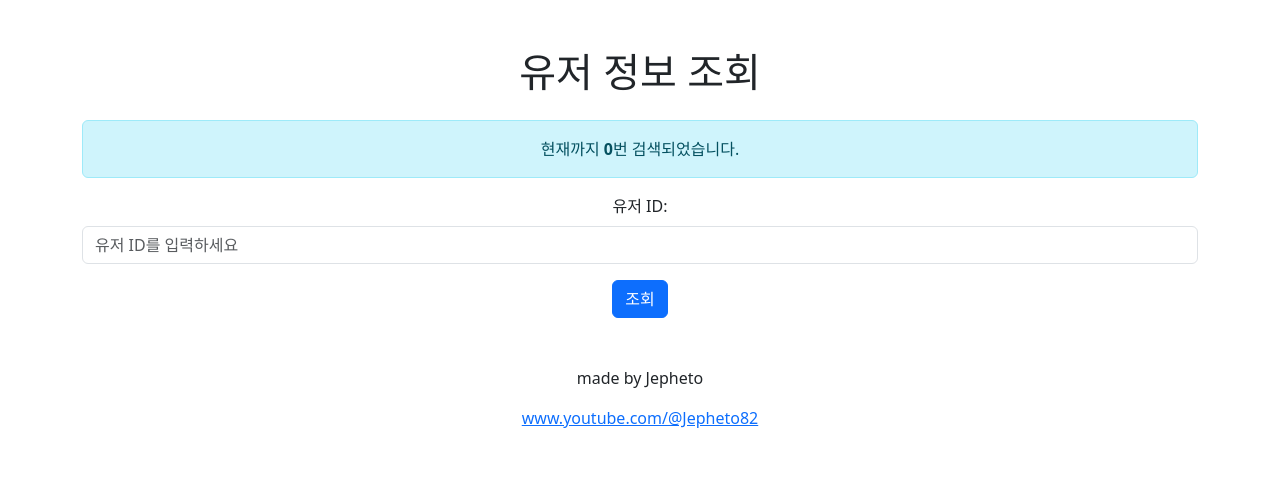
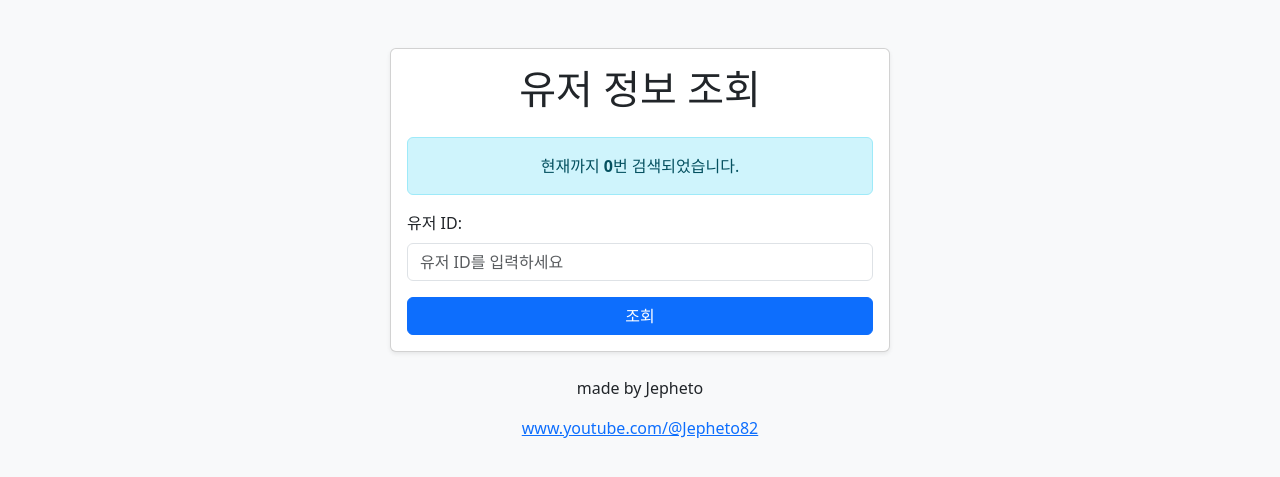
Before and after one commit to Jepheto/CA_Web, a Flask app: page / in a window 1280 px wide. Shown: the top 477 px of the page. Run offline with Flask 3, Linux system fonts and the light colour scheme.

Commit message:
웹페이지 다듬기

```diff
--- a/templates/home.html
+++ b/templates/home.html
@@ -4,29 +4,38 @@
   <meta charset="UTF-8">
   <title>유저 정보 조회</title>
   <link href="https://cdn.jsdelivr.net/npm/bootstrap@5.3.0/dist/css/bootstrap.min.css" rel="stylesheet">
+  <style>
+    .card-custom {
+      max-width: 500px;
+      margin: auto;
+    }
+  </style>
 </head>
-<body class="container mt-5">
-  <h1 class="text-center mb-4">유저 정보 조회</h1>
-
-  <!-- 🔹 검색 횟수 표시 -->
+<body class="bg-light">
+  <div class="container mt-5">
+    <div class="card card-custom shadow-sm">
+      <div class="card-body">
+        <h1 class="card-title text-center mb-4">유저 정보 조회</h1>
         <div class="alert alert-info text-center">
           현재까지 <strong>{{ search_count }}</strong>번 검색되었습니다.
         </div>
-
-  <form action="/user" method="get" class="text-center">
+        <form action="/user" method="get">
           <div class="mb-3">
             <label for="id" class="form-label">유저 ID:</label>
             <input type="text" id="id" name="id" class="form-control" placeholder="유저 ID를 입력하세요" required>
           </div>
+          <div class="d-grid">
             <button type="submit" class="btn btn-primary">조회</button>
+          </div>
         </form>
-
-  <!-- 하단에 추가된 footer -->
-  <footer class="text-center mt-5">
+      </div>
+    </div>
+    <footer class="text-center mt-4">
       <p>made by Jepheto</p>
       <p>
         <a href="https://www.youtube.com/@Jepheto82" target="_blank">www.youtube.com/@Jepheto82</a>
       </p>
     </footer>
+  </div>
 </body>
 </html>
```
Also changed, not shown: templates/result.html (+21 -15 lines). Lines whose indentation alone changed are shown as unchanged.
